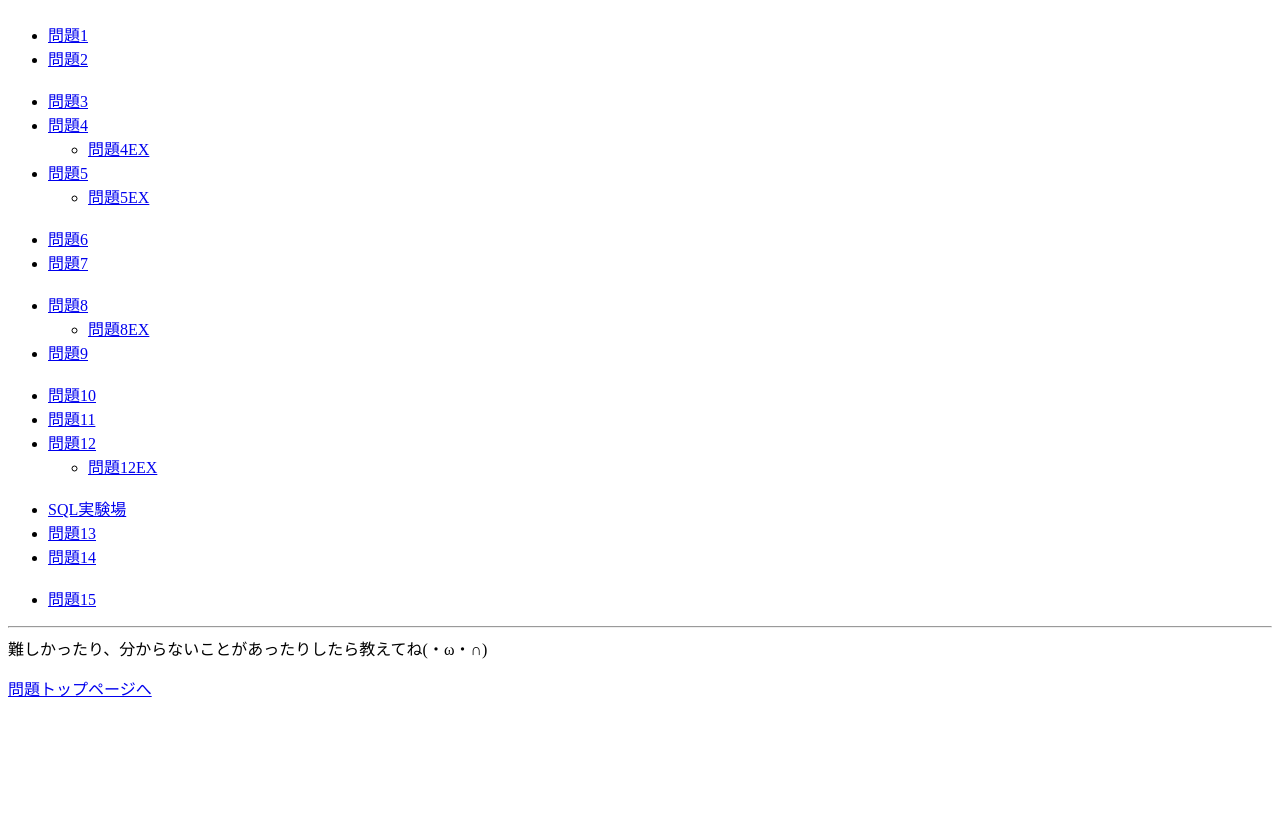
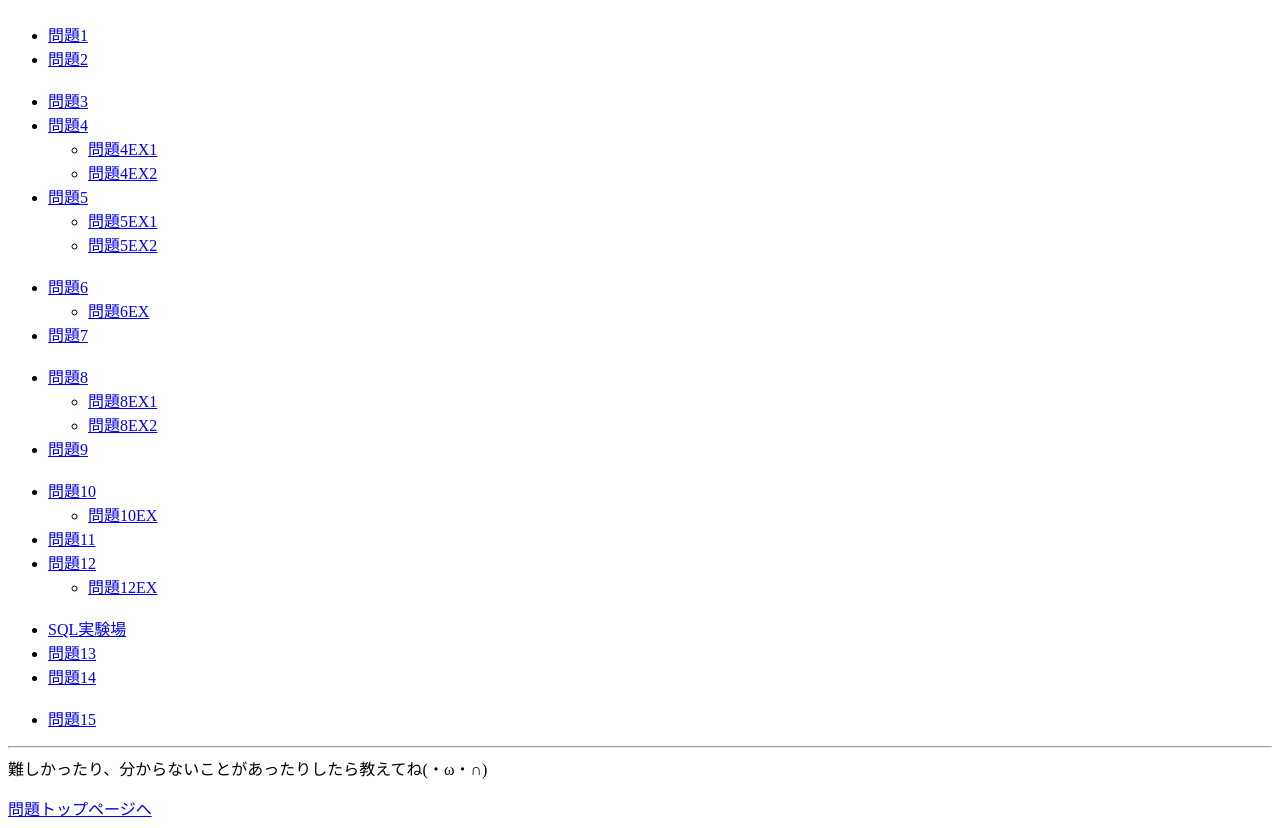
Before and after one commit to seeds-std/intern-mynavi-handson, a PHP site: page /questions/index.php in a window 1280 px wide. Shown: the part 67-895 px from the top of the page. Before the commit the page ends 764 px from the top, so only its background shows below. Run offline with PHP 8.4, Linux system fonts and the light colour scheme.

Commit message:
アップデート(2024/08/26)

```diff
--- a/editing.php
+++ b/editing.php
@@ -55,7 +55,6 @@ $token = strval(time());
         }
         textarea, input[type=text] {
             border: solid 1px gray;
-            box-sizing: border-box;
             padding: 4px;
             width: 100%;
         }
--- a/index.php
+++ b/index.php
@@ -41,7 +41,6 @@
         }
         textarea, input[type=text] {
             border: solid 1px gray;
-            box-sizing: border-box;
             padding: 4px;
             width: 100%;
         }
--- a/questions/index.php
+++ b/questions/index.php
@@ -20,28 +20,41 @@ if (empty($requestUri) || $requestUri === 'index.php') {
     <li>
         <a href="q04.php">問題4</a>
         <ul>
-            <li><a href="q04EX.php">問題4EX</a></li>
+            <li><a href="q04EX1.php">問題4EX1</a></li>
+            <li><a href="q04EX2.php">問題4EX2</a></li>
         </ul>
     </li>
     <li>
         <a href="q05.php">問題5</a>
         <ul>
-            <li><a href="q05EX.php">問題5EX</a></li>
+            <li><a href="q05EX1.php">問題5EX1</a></li>
+            <li><a href="q05EX2.php">問題5EX2</a></li>
         </ul>
     </li>
     <br>
-    <li><a href="q06.php">問題6</a></li>
+    <li>
+        <a href="q06.php">問題6</a>
+        <ul>
+            <li><a href="q06EX.php">問題6EX</a></li>
+        </ul>
+    </li>
     <li><a href="q07.php">問題7</a></li>
     <br>
     <li>
         <a href="q08.php">問題8</a>
         <ul>
-            <li><a href="q08EX.php">問題8EX</a></li>
+            <li><a href="q08EX1.php">問題8EX1</a></li>
+            <li><a href="q08EX2.php">問題8EX2</a></li>
         </ul>
     </li>
     <li><a href="q09.php">問題9</a></li>
     <br>
-    <li><a href="q10.php">問題10</a></li>
+    <li>
+        <a href="q10.php">問題10</a>
+        <ul>
+            <li><a href="q10EX.php">問題10EX</a></li>
+        </ul>
+    </li>
     <li><a href="q11.php">問題11</a></li>
     <li>
         <a href="q12.php">問題12</a>
@@ -68,7 +81,7 @@ HTML;
 
     // ページタイトルの生成
     $matches = [];
-    if (preg_match('/q0*(\d+(EX)?)\.php/', $requestUri, $matches)) {
+    if (preg_match('/q0*(\d+(EX\d*)?)\.php/', $requestUri, $matches)) {
         $pageTitle = htmlspecialchars('問題' . $matches[1]);
     } else {
         $pageTitle = htmlspecialchars(preg_replace('/[^a-zA-Z0-9]/', ' ', strtoupper(substr($requestUri, 0, -4))));
--- a/questions/q15.php
+++ b/questions/q15.php
@@ -3,8 +3,5 @@
 /* ------------------------------------------------------------------------ *
  * このファイルは[ファイルの分割(include / require)]の問題です
  *
- * private 配下に fizzbuzz.php を作成し、読み込む処理を記述してください
- * 作成したPHPファイルにはFizzBuzzの処理を記述してください
- *
- * EX: FizzBuzzは if や 三項演算子を利用せず記述してください
+ * private 配下の load_target.php を読み込む処理を記述してください
  * ------------------------------------------------------------------------ */
```
Also changed, not shown: private/load_target.php (added, +20 -0 lines), questions/q04.php (+8 -11 lines), questions/q04EX2.php (added, +16 -0 lines), questions/q05.php (+1 -16 lines), questions/q05EX1.php (added, +22 -0 lines), questions/q06.php (+26 -4 lines), questions/q06EX.php (added, +9 -0 lines), questions/q08.php (+7 -21 lines), questions/q08EX1.php (added, +32 -0 lines), questions/q10.php (+4 -15 lines), questions/q10EX.php (added, +32 -0 lines), questions/q04EX1.php (renamed from questions/q04EX.php), questions/q05EX2.php (renamed from questions/q05EX.php), questions/q08EX2.php (renamed from questions/q08EX.php).
